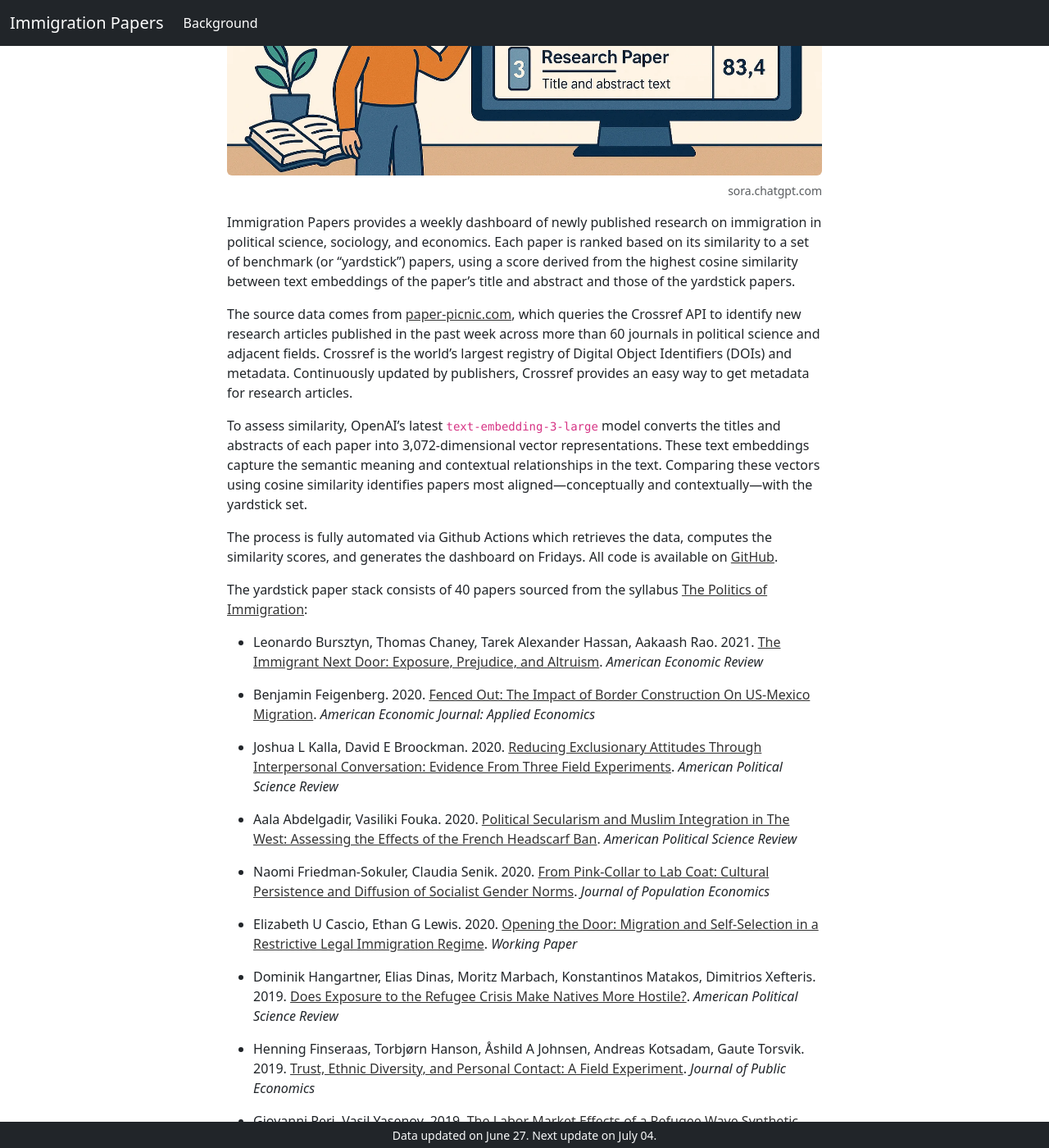
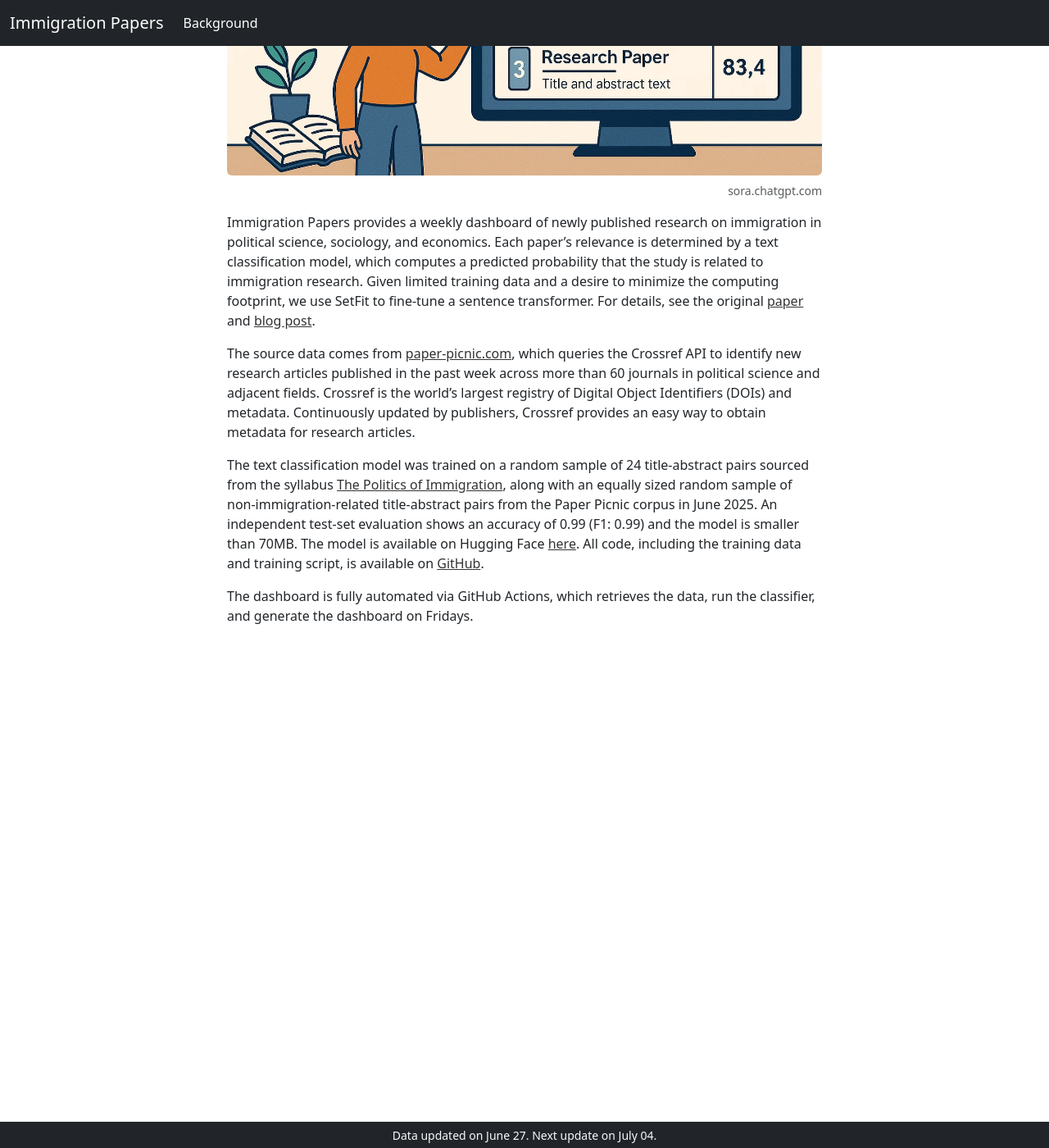
Before and after one commit to sumtxt/immigration-papers, a Jekyll site: the page built from background.md, in a window 1280 px wide and 1400 px high, scrolled down 390 px. Shown: the whole window at 82% size. Built offline with Jekyll 4.4.1, drawn with Linux system fonts in a browser that asks for light colours; some of the changed text lies outside the part shown.

Commit message:
updated README

```diff
--- a/background.md
+++ b/background.md
@@ -4,19 +4,10 @@ layout: home
 image: "./assets/img/figure.png"
 ---
 
-{% assign yardstick = site.data.yardstick_papers %}
+Immigration Papers provides a weekly dashboard of newly published research on immigration in political science, sociology, and economics. Each paper's relevance is determined by a text classification model, which computes a predicted probability that the study is related to immigration research. Given limited training data and a desire to minimize the computing footprint, we use SetFit to fine-tune a sentence transformer. For details, see the original [paper](https://arxiv.org/abs/2209.11055) and [blog post](https://huggingface.co/blog/setfit).
 
-Immigration Papers provides a weekly dashboard of newly published research on immigration in political science, sociology, and economics. Each paper is ranked based on its similarity to a set of benchmark (or "yardstick") papers, using a score derived from the highest cosine similarity between text embeddings of the paper’s title and abstract and those of the yardstick papers.
+The source data comes from [paper-picnic.com](https://paper-picnic.com/), which queries the Crossref API to identify new research articles published in the past week across more than 60 journals in political science and adjacent fields. Crossref is the world’s largest registry of Digital Object Identifiers (DOIs) and metadata. Continuously updated by publishers, Crossref provides an easy way to obtain metadata for research articles.
 
-The source data comes from [paper-picnic.com](https://paper-picnic.com/), which queries the Crossref API to identify new research articles published in the past week across more than 60 journals in political science and adjacent fields. Crossref is the world’s largest registry of Digital Object Identifiers (DOIs) and metadata. Continuously updated by publishers, Crossref provides an easy way to get metadata for research articles.
+The text classification model was trained on a random sample of 24 title-abstract pairs sourced from the syllabus [The Politics of Immigration](https://www.moritz-marbach.com/assets/download/Marbach_Bush689.pdf), along with an equally sized random sample of non-immigration-related title-abstract pairs from the Paper Picnic corpus in June 2025. An independent test-set evaluation shows an accuracy of 0.99 (F1: 0.99) and the model is smaller than 70MB. The model is available on Hugging Face [here](https://huggingface.co/mmarbach/paraphrase-MiniLM-L3-v2_immig). All code, including the training data and training script, is available on [GitHub](https://github.com/sumtxt/immigration-papers).
 
-To assess similarity, OpenAI’s latest `text-embedding-3-large` model converts the titles and abstracts of each paper into 3,072-dimensional vector representations. These text embeddings capture the semantic meaning and contextual relationships in the text. Comparing these vectors using cosine similarity identifies papers most aligned—conceptually and contextually—with the yardstick set.
-
-The process is fully automated via Github Actions which retrieves the data, computes the similarity scores, and generates the dashboard on Fridays. All code is available on [GitHub](https://github.com/sumtxt/immigration-papers).
-
-The yardstick paper stack consists of {{yardstick.size}} papers sourced from the syllabus [The Politics of Immigration](https://www.moritz-marbach.com/assets/download/Marbach_Bush689.pdf):
-
-{% for pub in yardstick %}
-- {{ pub.author }}. {{ pub.year }}.
-[{{ pub.title }}]({{ pub.doi | prepend: "https://doi.org/" }}). _{{ pub.journal }}_
-{% endfor %}
+The dashboard is fully automated via GitHub Actions, which retrieves the data, run the classifier, and generate the dashboard on Fridays.
```
Also changed, not shown: 1 other file.
